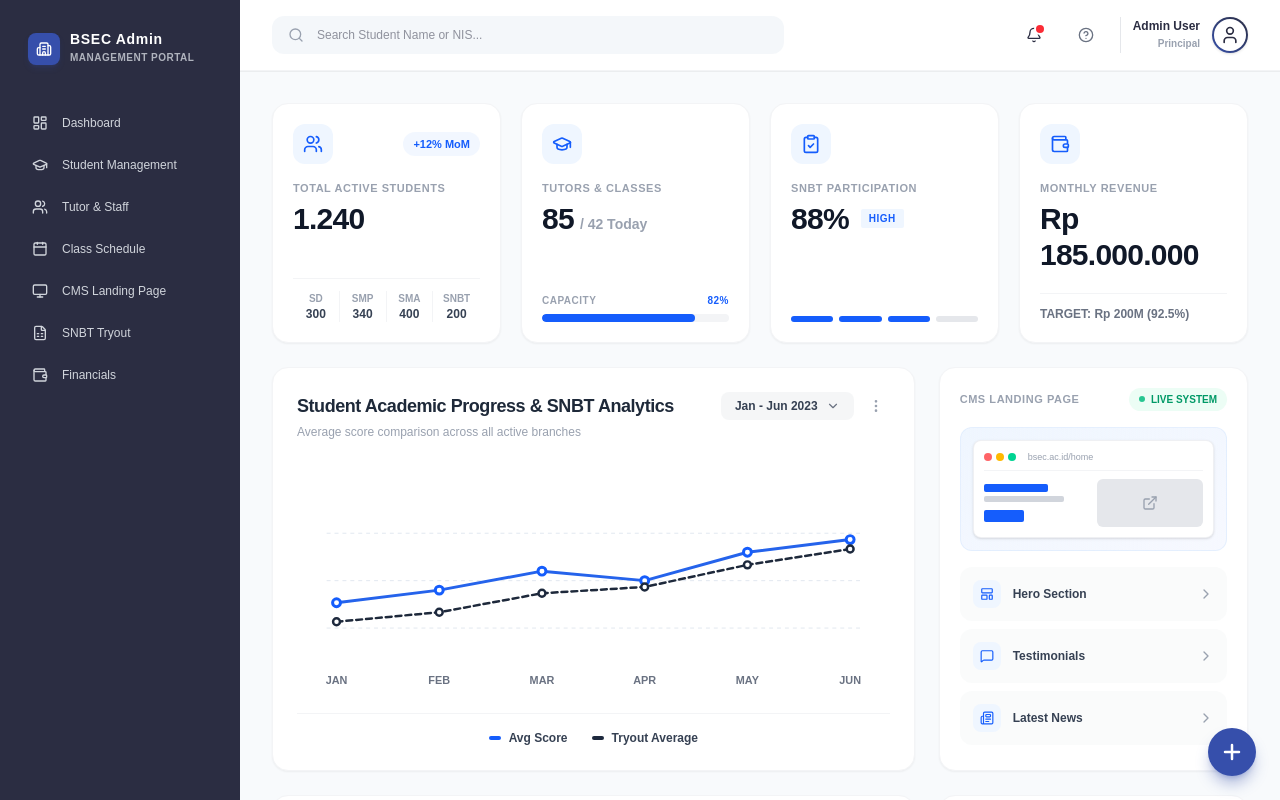
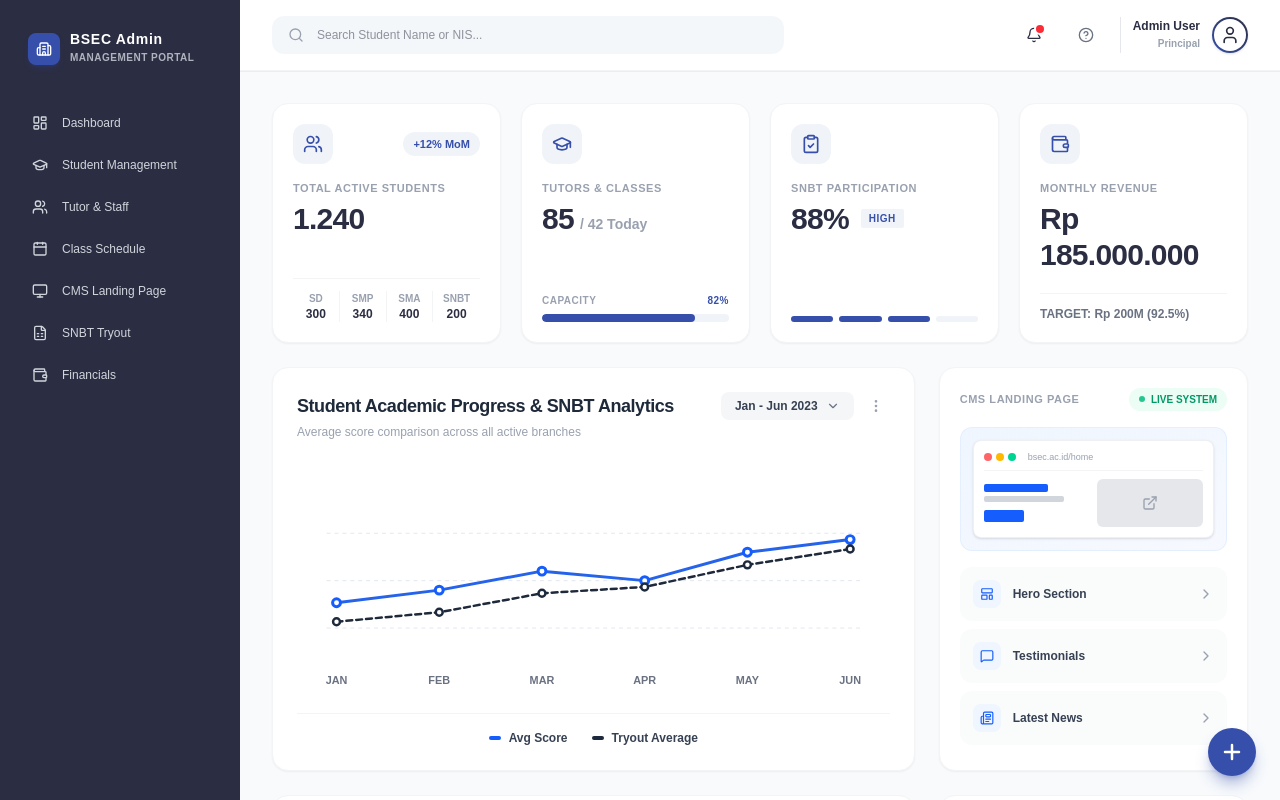
Before and after one commit to lanangwisana/BSEC-Frontend, a Next.js app: page /bsec-admin-panel/dashboard in a window 1280 px wide. Shown: the top 800 px of the page. Built offline with nearby package versions, Linux system fonts and the light colour scheme.

Commit message:
style(admin): align Dashboard StatCards typography and icon backdrops with theme tokens

```diff
--- a/app/bsec-admin-panel/dashboard/components/StatCards.tsx
+++ b/app/bsec-admin-panel/dashboard/components/StatCards.tsx
@@ -15,10 +15,10 @@ export function StatCards({ metrics }: StatCardsProps) {
       <div className="bg-white rounded-2xl p-5 border border-gray-100 shadow-xs flex flex-col justify-between hover:shadow-md transition-shadow">
         <div>
           <div className="flex items-center justify-between mb-4">
-            <div className="w-10 h-10 rounded-xl bg-blue-50 flex items-center justify-center text-blue-600">
+            <div className="w-10 h-10 rounded-xl bg-[#F0F4F8] flex items-center justify-center text-[#364FAB]">
               <Users className="w-5 h-5" />
             </div>
-            <span className="text-[11px] font-bold text-blue-600 bg-blue-50/80 px-2.5 py-1 rounded-full">
+            <span className="text-[11px] font-bold text-[#364FAB] bg-[#F0F4F8] px-2.5 py-1 rounded-full">
               +{metrics.momGrowth}% MoM
             </span>
           </div>
@@ -26,7 +26,7 @@ export function StatCards({ metrics }: StatCardsProps) {
           <p className="text-[11px] font-bold text-gray-400 uppercase tracking-wider mb-1">
             Total Active Students
           </p>
-          <p className="text-3xl font-extrabold text-gray-900 tracking-tight">
+          <p className="text-3xl font-extrabold text-[#2B2D42] tracking-tight">
             {metrics.totalActiveStudents.toLocaleString('id-ID')}
           </p>
         </div>
@@ -35,19 +35,19 @@ export function StatCards({ metrics }: StatCardsProps) {
         <div className="mt-5 pt-3 border-t border-gray-100 grid grid-cols-4 text-center divide-x divide-gray-100">
           <div>
             <span className="block text-[10px] font-bold text-gray-400">SD</span>
-            <span className="block text-xs font-bold text-gray-700">{metrics.breakdown.sd}</span>
+            <span className="block text-xs font-bold text-[#2B2D42]">{metrics.breakdown.sd}</span>
           </div>
           <div>
             <span className="block text-[10px] font-bold text-gray-400">SMP</span>
-            <span className="block text-xs font-bold text-gray-700">{metrics.breakdown.smp}</span>
+            <span className="block text-xs font-bold text-[#2B2D42]">{metrics.breakdown.smp}</span>
           </div>
           <div>
             <span className="block text-[10px] font-bold text-gray-400">SMA</span>
-            <span className="block text-xs font-bold text-gray-700">{metrics.breakdown.sma}</span>
+            <span className="block text-xs font-bold text-[#2B2D42]">{metrics.breakdown.sma}</span>
           </div>
           <div>
             <span className="block text-[10px] font-bold text-gray-400">SNBT</span>
-            <span className="block text-xs font-bold text-gray-700">{metrics.breakdown.snbt}</span>
+            <span className="block text-xs font-bold text-[#2B2D42]">{metrics.breakdown.snbt}</span>
           </div>
         </div>
       </div>
@@ -55,7 +55,7 @@ export function StatCards({ metrics }: StatCardsProps) {
       {/* Card 2: Tutors & Classes */}
       <div className="bg-white rounded-2xl p-5 border border-gray-100 shadow-xs flex flex-col justify-between hover:shadow-md transition-shadow">
         <div>
-          <div className="w-10 h-10 rounded-xl bg-blue-50 flex items-center justify-center text-blue-600 mb-4">
+          <div className="w-10 h-10 rounded-xl bg-[#F0F4F8] flex items-center justify-center text-[#364FAB] mb-4">
             <GraduationCap className="w-5 h-5" />
           </div>
 
@@ -63,7 +63,7 @@ export function StatCards({ metrics }: StatCardsProps) {
             Tutors & Classes
           </p>
           <div className="flex items-baseline gap-1.5">
-            <span className="text-3xl font-extrabold text-gray-900 tracking-tight">
+            <span className="text-3xl font-extrabold text-[#2B2D42] tracking-tight">
               {metrics.totalTutors}
             </span>
             <span className="text-sm font-semibold text-gray-400">
@@ -76,11 +76,11 @@ export function StatCards({ metrics }: StatCardsProps) {
         <div className="mt-5">
           <div className="flex justify-between items-center text-[10px] font-bold text-gray-400 uppercase tracking-wider mb-1.5">
             <span>Capacity</span>
-            <span className="text-blue-600">{metrics.capacityPercentage}%</span>
+            <span className="text-[#364FAB]">{metrics.capacityPercentage}%</span>
           </div>
-          <div className="w-full bg-gray-100 h-2 rounded-full overflow-hidden">
+          <div className="w-full bg-[#F0F4F8] h-2 rounded-full overflow-hidden">
             <div
-              className="bg-blue-600 h-full rounded-full transition-all duration-500"
+              className="bg-[#364FAB] h-full rounded-full transition-all duration-500"
               style={{ width: `${metrics.capacityPercentage}%` }}
             />
           </div>
@@ -90,7 +90,7 @@ export function StatCards({ metrics }: StatCardsProps) {
       {/* Card 3: SNBT Participation */}
       <div className="bg-white rounded-2xl p-5 border border-gray-100 shadow-xs flex flex-col justify-between hover:shadow-md transition-shadow">
         <div>
-          <div className="w-10 h-10 rounded-xl bg-blue-50 flex items-center justify-center text-blue-600 mb-4">
+          <div className="w-10 h-10 rounded-xl bg-[#F0F4F8] flex items-center justify-center text-[#364FAB] mb-4">
             <ClipboardCheck className="w-5 h-5" />
           </div>
 
@@ -98,10 +98,10 @@ export function StatCards({ metrics }: StatCardsProps) {
             SNBT Participation
           </p>
           <div className="flex items-center gap-3">
-            <span className="text-3xl font-extrabold text-gray-900 tracking-tight">
+            <span className="text-3xl font-extrabold text-[#2B2D42] tracking-tight">
               {metrics.snbtParticipationRate}%
             </span>
-            <span className="text-[10px] font-bold text-blue-600 bg-blue-50 px-2 py-0.5 rounded-xs tracking-wider">
+            <span className="text-[10px] font-bold text-[#364FAB] bg-[#F0F4F8] px-2 py-0.5 rounded-xs tracking-wider">
               HIGH
             </span>
           </div>
@@ -110,10 +110,10 @@ export function StatCards({ metrics }: StatCardsProps) {
         {/* Segmented Progress */}
         <div className="mt-5">
           <div className="flex gap-1.5">
-            <div className="h-1.5 flex-1 bg-blue-600 rounded-full" />
-            <div className="h-1.5 flex-1 bg-blue-600 rounded-full" />
-            <div className="h-1.5 flex-1 bg-blue-600 rounded-full" />
-            <div className="h-1.5 flex-1 bg-gray-200 rounded-full" />
+            <div className="h-1.5 flex-1 bg-[#364FAB] rounded-full" />
+            <div className="h-1.5 flex-1 bg-[#364FAB] rounded-full" />
+            <div className="h-1.5 flex-1 bg-[#364FAB] rounded-full" />
+            <div className="h-1.5 flex-1 bg-[#F0F4F8] rounded-full" />
           </div>
         </div>
       </div>
@@ -121,14 +121,14 @@ export function StatCards({ metrics }: StatCardsProps) {
       {/* Card 4: Monthly Revenue */}
       <div className="bg-white rounded-2xl p-5 border border-gray-100 shadow-xs flex flex-col justify-between hover:shadow-md transition-shadow">
         <div>
-          <div className="w-10 h-10 rounded-xl bg-blue-50 flex items-center justify-center text-blue-600 mb-4">
+          <div className="w-10 h-10 rounded-xl bg-[#F0F4F8] flex items-center justify-center text-[#364FAB] mb-4">
             <Wallet className="w-5 h-5" />
           </div>
 
           <p className="text-[11px] font-bold text-gray-400 uppercase tracking-wider mb-1">
             Monthly Revenue
           </p>
-          <p className="text-2xl lg:text-3xl font-extrabold text-gray-900 tracking-tight">
+          <p className="text-2xl lg:text-3xl font-extrabold text-[#2B2D42] tracking-tight">
             Rp {(metrics.monthlyRevenue / 1000).toLocaleString('id-ID')}.000
           </p>
         </div>
```
